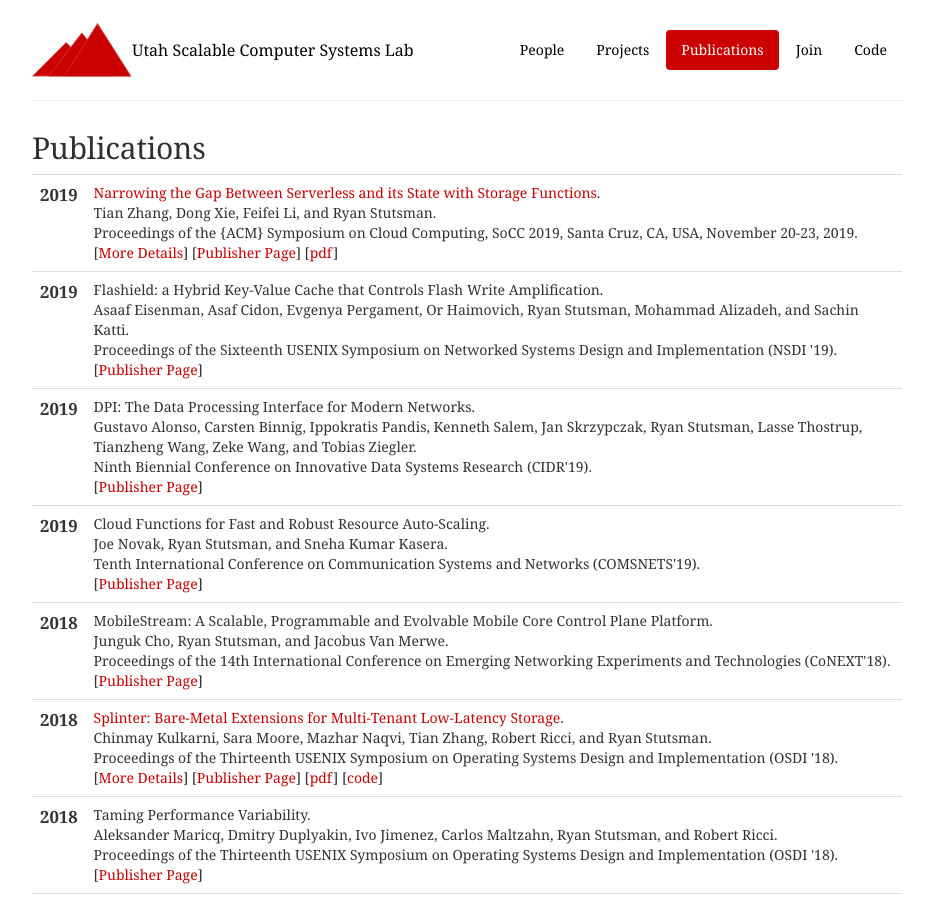
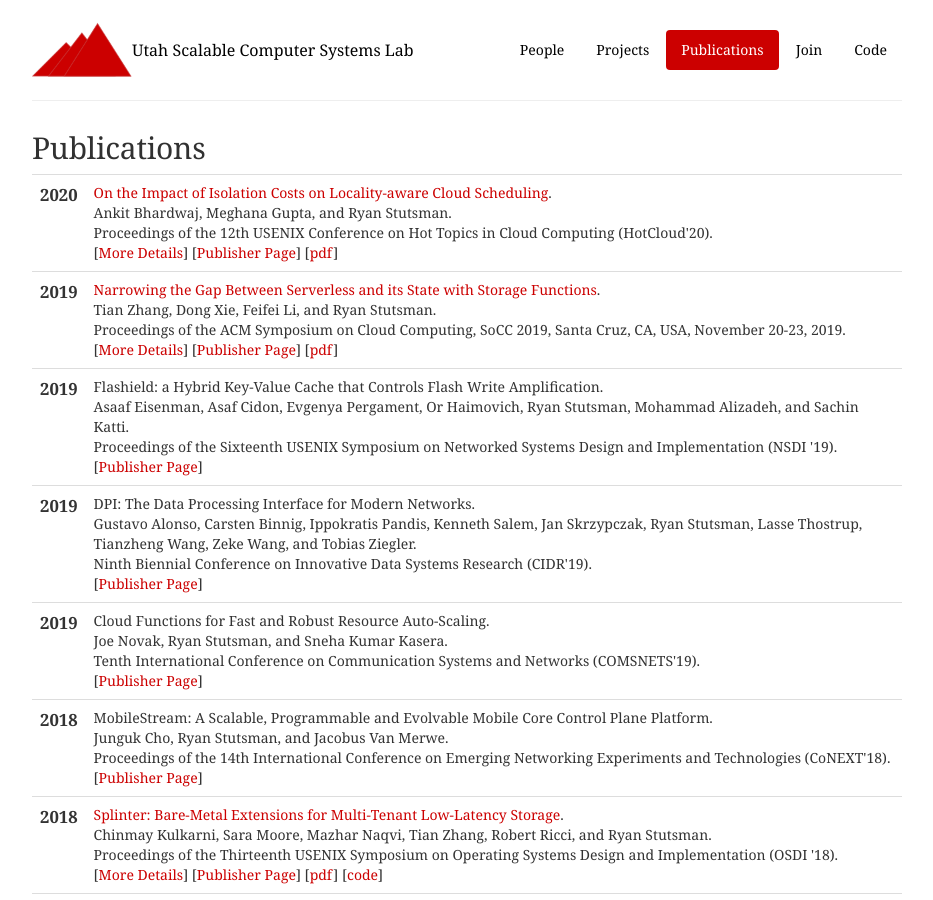
Before and after one commit to utah-scs/utah-scs.github.io, a Jekyll site: the page built from publications.html, in a window 1280 px wide and 900 px high. Shown: the whole window, without its empty margins (173-1106 px from the left). Built offline with Jekyll 4.4.1, drawn with Linux system fonts in a browser that asks for light colours.

Commit message:
Add HotCloud '20 paper.

```diff
--- a/_includes/pubs.html
+++ b/_includes/pubs.html
@@ -1,5 +1,31 @@
 <table class="table">
 <tbody>
+	<tr>
+		<td>
+			<span class="date">
+
+				<big><strong>2020</strong></big><br />
+
+
+			</span>
+		</td>
+		<td class="publication">
+			<span class="pubtitle">
+				<a href="projects/bhardwaj_sandstorm">On the Impact of Isolation Costs on Locality-aware Cloud Scheduling</a>.
+			</span><br />
+			<span class="authors">
+				Ankit Bhardwaj, Meghana Gupta, and Ryan Stutsman.
+			</span><br />
+			<span class="venuetype"></span><span class="venue">Proceedings of the 12th USENIX Conference on Hot Topics in Cloud Computing (HotCloud'20)</span>.
+			<br />
+			<span class="links">
+				[<a href="projects/bhardwaj_sandstorm">More Details</a>]
+
+				[<a href="https://www.usenix.org/conference/hotcloud20/presentation/bhardwaj">Publisher Page</a>]
+				[<a href="papers/sandstorm-isolation.pdf">pdf</a>]
+			</span>
+		</td>
+	</tr>
 	<tr>
 		<td>
 			<span class="date">
@@ -16,7 +42,7 @@
 			<span class="authors">
 				Tian Zhang, Dong Xie, Feifei Li, and Ryan Stutsman.
 			</span><br />
-			<span class="venuetype"></span><span class="venue">Proceedings of the {ACM} Symposium on Cloud Computing, SoCC 2019, Santa Cruz, CA, USA, November 20-23, 2019</span>.
+			<span class="venuetype"></span><span class="venue">Proceedings of the ACM Symposium on Cloud Computing, SoCC 2019, Santa Cruz, CA, USA, November 20-23, 2019</span>.
 			<br />
 			<span class="links">
 				[<a href="projects/zhang_shredder">More Details</a>]
--- a/projects/splinter.html
+++ b/projects/splinter.html
@@ -23,6 +23,11 @@ projects:
 <h2>Publications</h2>
 
 <h3>&mu;s-scale Stored Procedures</h3>
+
+{% assign sandstorm = site.data.pubs["bhardwaj_sandstorm"] %}
+{% include scale-out-paper.html paper=sandstorm
+    note="Code-isolation-cost adaptive scheduling for serverless and storage
+    functions."%}
 
 <a name="splinter"></a>
 {% assign splinter = site.data.pubs["kulkarni_splinter"] %}
```
Also changed, not shown: _data/pubs.yml (+17 -0 lines), bib/pubs.bib (+16 -1 lines), projects/bhardwaj_sandstorm.html (added, +41 -0 lines), 1 other file.
